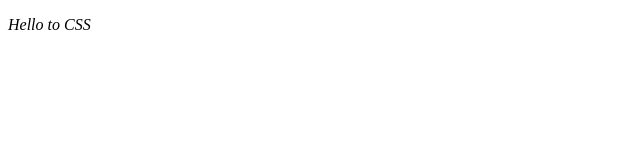
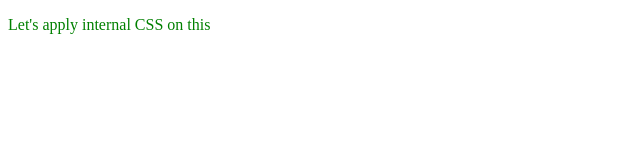
Before and after one commit to swarupcs/Love-Babbar-Web-Dev, a plain HTML site: page 2. CSS Basics/1. CSS Basics-1/Add Style/index.html in a window 1280 px wide. Shown: the whole page, without its empty margins (0-640 px from the left). Drawn offline with Linux system fonts and the light colour scheme.

Commit message:
internal CSS

```diff
--- a/2. CSS Basics/1. CSS Basics-1/Add Style/index.html
+++ b/2. CSS Basics/1. CSS Basics-1/Add Style/index.html
@@ -4,8 +4,16 @@
     <meta charset="UTF-8">
     <meta name="viewport" content="width=device-width, initial-scale=1.0">
     <title>Document</title>
+
+    <style>
+        p {
+            color: green;
+        }
+    </style>
 </head>
 <body>
-    <p style="font-style: italic;">Hello to CSS</p>
+    <!-- <p style="font-style: italic;">Hello to CSS</p> -->
+
+    <p>Let's apply internal CSS on this</p>
 </body>
 </html>
```
